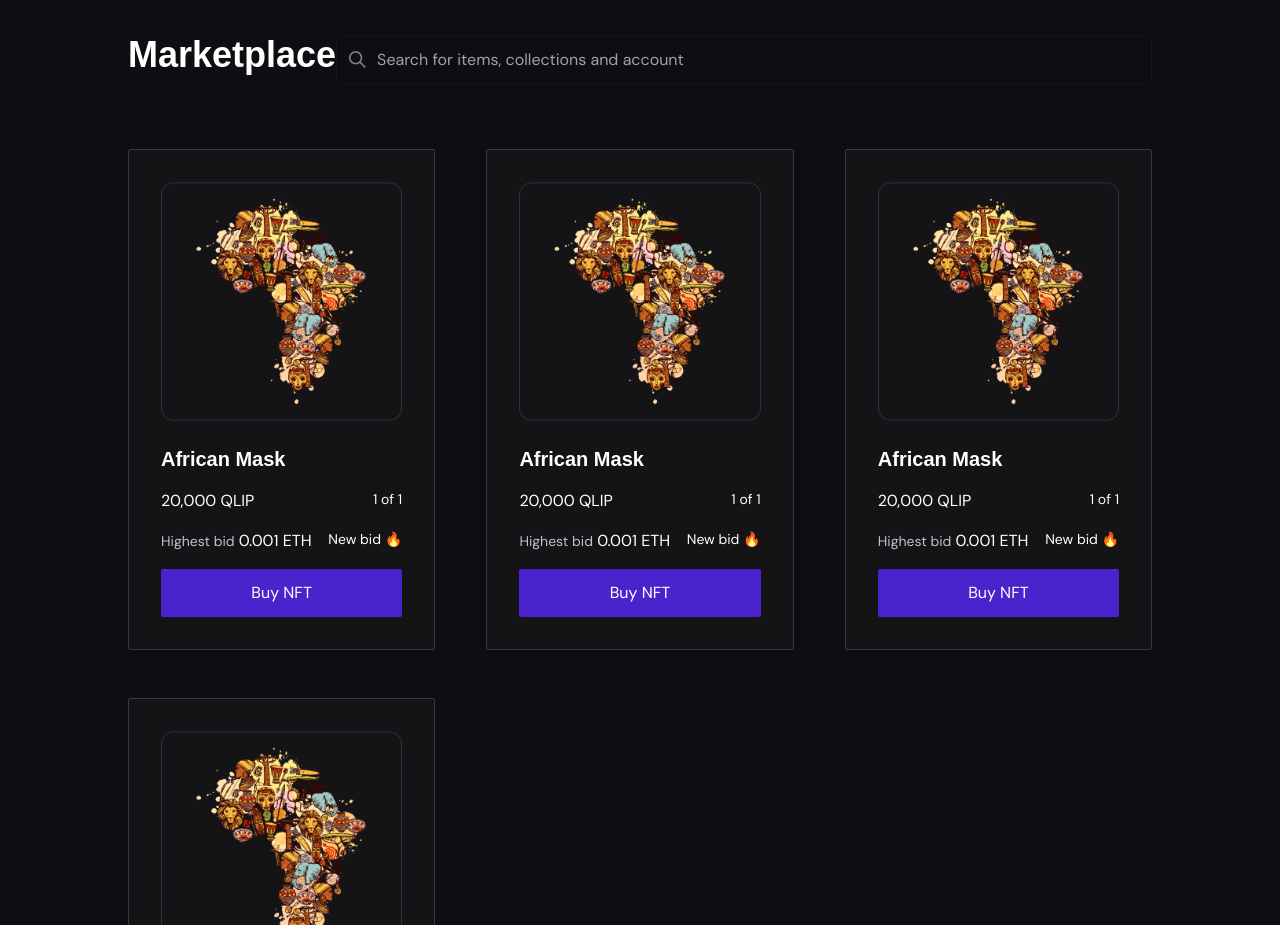
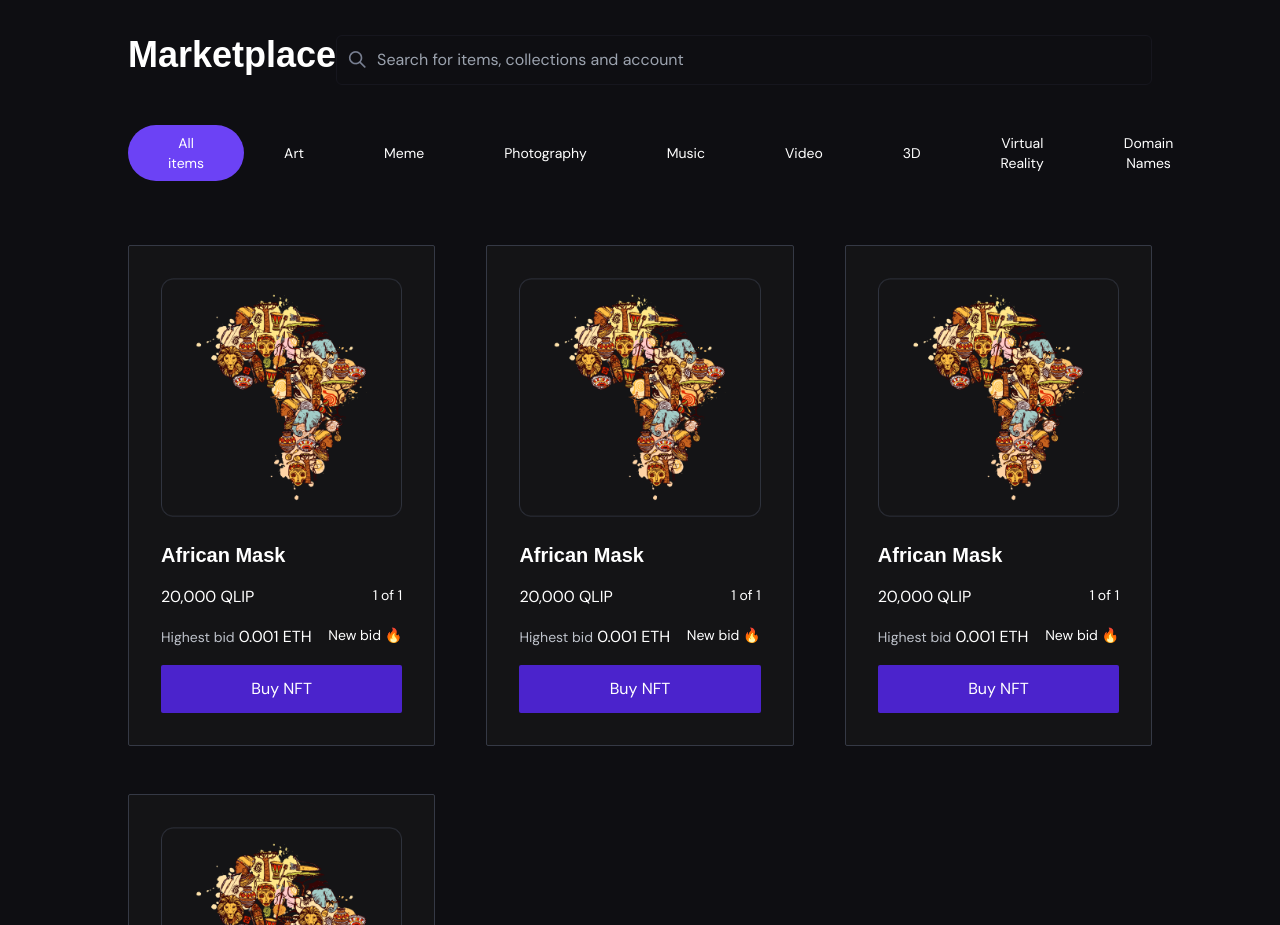
Before and after one commit to QLIPIT/qlipt-web, a Next.js app: page / in a window 1280 px wide. Shown: the part 2180-3105 px from the top of the page. Built offline with nearby package versions, Linux system fonts and the light colour scheme; a web font is replaced by a local one.

Commit message:
marketplace filter

```diff
--- a/src/pages/index.tsx
+++ b/src/pages/index.tsx
@@ -84,6 +84,17 @@ export default function Home() {
                 <img src="/assets/Shape.png" className="absolute top-4 left-3" alt="" />
               </div>
             </div>
+            <div className="lg:flex justify-between sm:hidden md:hidden text-sm mt-10">
+              <button className="rounded-full px-10 p-2 bg-[#6C42F5]">All items</button>
+              <button className="rounded-full px-10 p-2 bg-transparent text0white">Art</button>
+              <button className="rounded-full px-10 p-2 bg-transparent text0white">Meme</button>
+              <button className="rounded-full px-10 p-2 bg-transparent text0white">Photography</button>
+              <button className="rounded-full px-10 p-2 bg-transparent text0white">Music</button>
+              <button className="rounded-full px-10 p-2 bg-transparent text0white">Video</button>
+              <button className="rounded-full px-10 p-2 bg-transparent text0white">3D</button>
+              <button className="rounded-full px-10 p-2 bg-transparent text0white">Virtual Reality</button>
+              <button className="rounded-full px-10 p-2 bg-transparent text0white">Domain Names</button>
+            </div>
             <div className="flex justify-between lg:py-10 flex-wrap">
               <Card />
               <Card />
```
